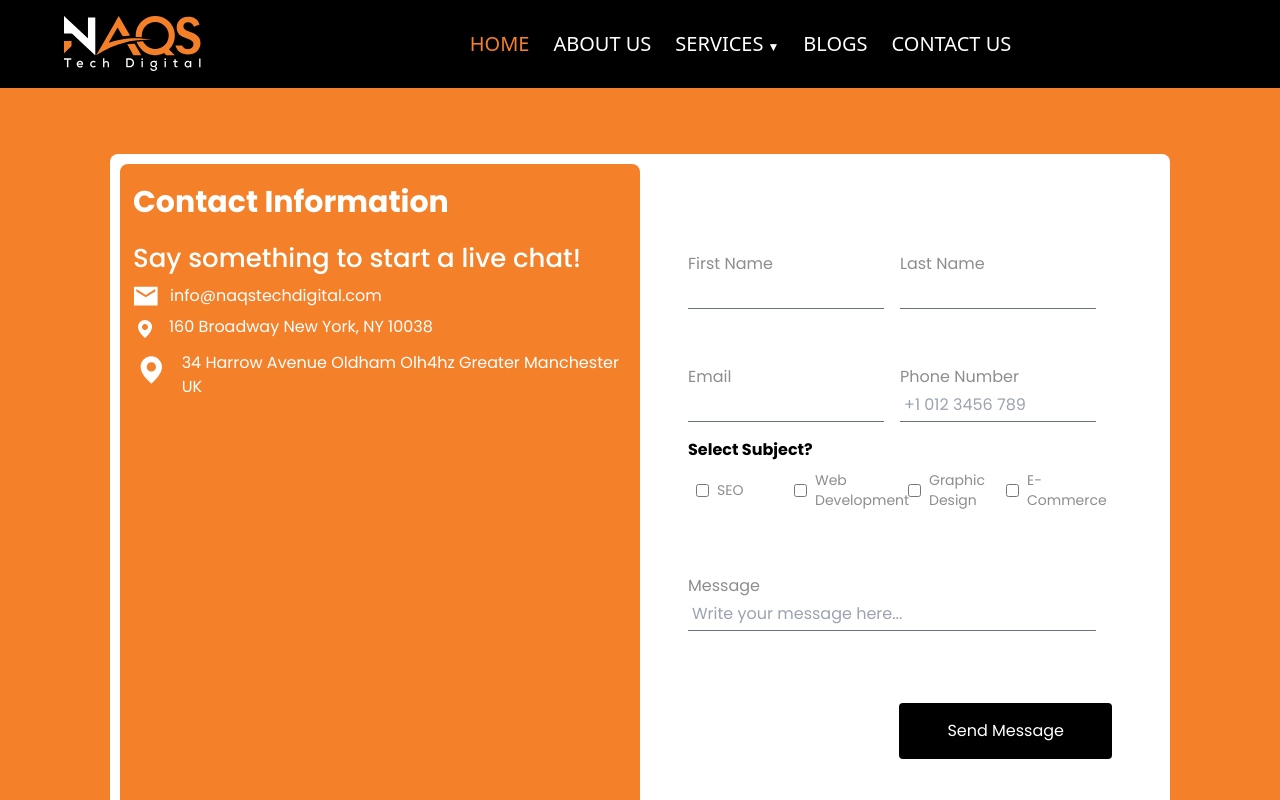
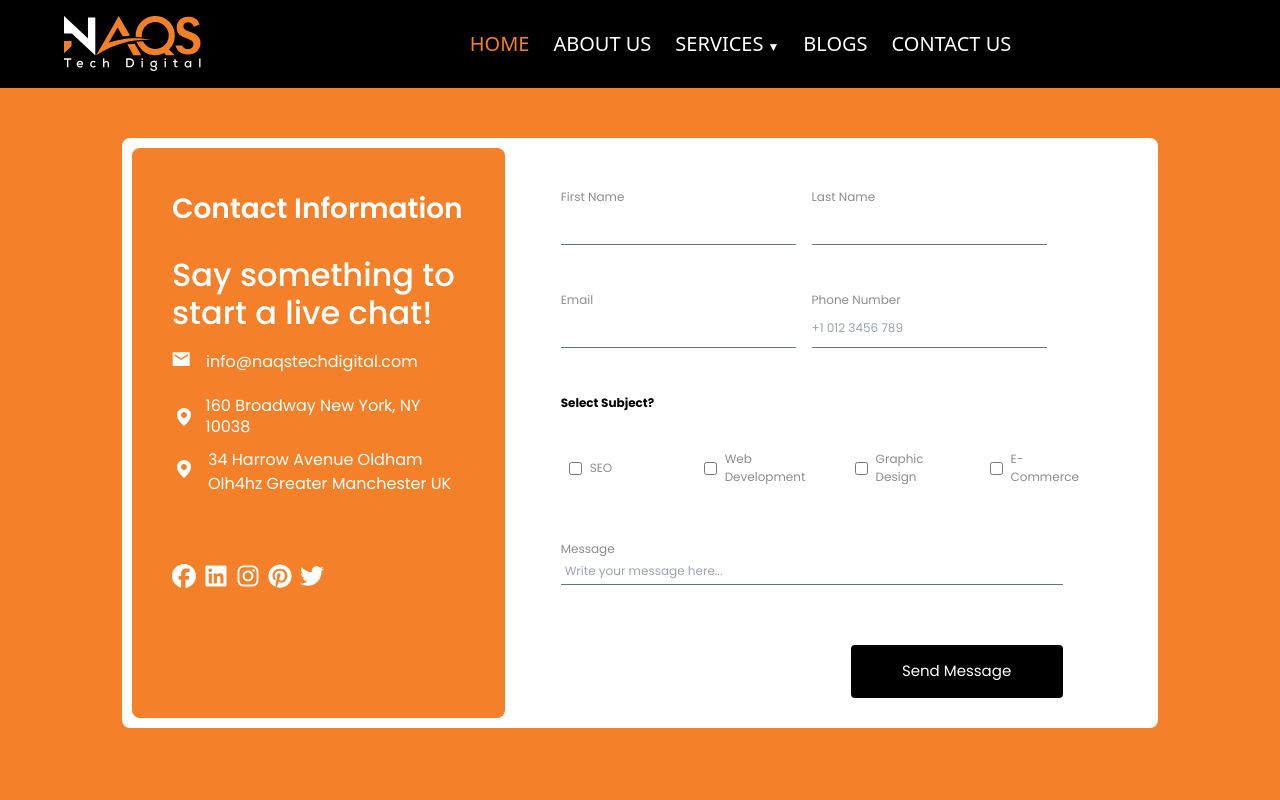
Before and after one commit to HumairaBatool/NaqsTech, a React (Create React App) app: page /contact-us in a window 1280 px wide. Shown: the top 800 px of the page. Built offline with nearby package versions, Linux system fonts and the light colour scheme.

Commit message:
Contact-Us-QA-Resolved

```diff
--- a/src/Components/Contact-Us.js
+++ b/src/Components/Contact-Us.js
@@ -18,7 +18,7 @@ function SocialIcons() {
       >
         <FontAwesomeIcon
           icon={faFacebook}
-          className="pr-1 w-6 h-6 text-white"
+          className="pr-2 w-6 h-6 text-white"
         />
       </a>
       <a
@@ -28,7 +28,7 @@ function SocialIcons() {
       >
         <FontAwesomeIcon
           icon={faLinkedin}
-          className="pr-1 w-6 h-6 text-white"
+          className="pr-2 w-6 h-6 text-white"
         />
       </a>
       <a
@@ -38,7 +38,7 @@ function SocialIcons() {
       >
         <FontAwesomeIcon
           icon={faInstagram}
-          className="pr-1  w-6 h-6 text-white"
+          className="pr-2  w-6 h-6 text-white"
         />
       </a>
       <a
@@ -48,7 +48,7 @@ function SocialIcons() {
       >
         <FontAwesomeIcon
           icon={faPinterest}
-          className="pr-1  w-6 h-6 text-white"
+          className="pr-2  w-6 h-6 text-white"
         />
       </a>
       <a
@@ -66,23 +66,23 @@ function SocialIcons() {
 }
 function ContactUs() {
   return (
-    <div className="bg-[#F48029] xs:p-4  xs2:px-[30px]  overflow-hidden">
-      <div className="lg:mx-20 md:mx-7 xs:bg-white rounded-lg">
-        <div className="container relative grid lg:grid-cols-2 xs:grid-cols-1  xs:mt-[50px] xs:p-[10px]">
-          <div className=" bg-[#F48029] rounded-lg container relative">
-            <div className=" xs:leading-[24px] xs:px-[13px] xs:pt-[20px] xs:pb-[40px] ">
-              <p className=" text-white xs:text-[20px] lg:text-3xl xs:font-[600] lg:font-bold  ">
+    <div className="bg-[#F48029] xs:px-[13px] xs2:px-[30px] lg:px-[122px] overflow-hidden xs:pb-[50px] lg:pb-[80px]">
+      <div className="xs:mt-[30px] lg:mt-[50px] xs:bg-white rounded-lg xs:pr-[20px] md1:pr-[20px] xs7:pr-[20px]">
+        <div className="container relative grid lg:grid-cols-3 xs:grid-cols-1">
+          <div className=" lg:w-[120%] lg1:w-[110%] xs:my-[10px]  xs:ml-[10px] xs:mr-[10px] xs:px-[13px] xs2:px-[10px] md:px-[40px] xs:pt-[20px] md:pt-[40px] md:pb-[40px] xs:pb-[40px] xs2:pb-[20px]  bg-[#F48029] md:rounded-lg container relative">
+            <div className=" xs:leading-[24px] ">
+              <p className=" text-white xs:text-[20px] md:text-[28px] xs:font-[600] xs:leading-[42px] xs:mb-[20px] md:pb-[6px] md:mb-[20px] ">
                 Contact Information
               </p>
-              <p className="text-white xs:text-[13px]  xs3:text-[26px] text-3xl xs:font-[500] xs:pt-[20px]">
+              <p className="text-white xs:text-[13px] xs3:text-[26px] md:text-[32px] xs3:leading-[38px] xs:font-[500] xs:leading-[25px] xs:mb-[20px]">
                 Say something to start a live chat!
               </p>
-              <div className="container flex  xs:pt-[10px]">
+              <div className="container flex text-left xs:pb-[10px]  ">
                 <svg
                   xmlns="http://www.w3.org/2000/svg"
-                  width="25"
-                  height="20"
-                  viewBox="0 0 18 14"
+                  width="24"
+                  height="24"
+className="flex  items-center"
                   fill="none"
                 >
                   <path
@@ -90,17 +90,17 @@ function ContactUs() {
                     fill="white"
                   />
                 </svg>
-                <p className="text-white pl-3 xs:leading-[20.8px]">
+                <p className="text-white  xs:pl-[10px] xs:leading-[20.8px]">
                   info@naqstechdigital.com{" "}
                 </p>
               </div>
-              <div className="container mx-auto xs:pt-[10px]">
-                <div className="flex">
+              <div className="container mx-auto xs:mt-[10px]  xs:pb-[10px]">
+                <div className="flex items-center">
                   <svg
                     xmlns="http://www.w3.org/2000/svg"
                     width="24"
                     height="24"
-                    viewBox="0 0 24 24"
+
                     fill="none"
                   >
                     <path
@@ -116,18 +116,18 @@ function ContactUs() {
                       fill="white"
                     />
                   </svg>
-                  <p className="text-white pl-3 xs:leading-[20.8px]">
+                  <p className="text-white xs:leading-[20.8px]  xs:pl-[10px]">
                     160 Broadway New York, NY 10038
                   </p>
                 </div>
               </div>
-              <div className="container mx-auto xs:pt-[10px]">
-                <div className="flex">
+              <div className="container mx-auto xs:pb-[10px] xs:mb-20px] md:mb-[50px]">
+                <div className="flex items-center">
+                <div>
                   <svg
                     xmlns="http://www.w3.org/2000/svg"
-                    width="38"
-                    height="38"
-                    viewBox="0 0 24 24"
+                    width="30"
+                    height="30"
                     fill="none"
                   >
                     <path
@@ -135,27 +135,27 @@ function ContactUs() {
               10.0037C18.9997 12.7157 17.0996 15.5617 15.4996 17.4727C14.4334 18.7452 13.2627 19.9263 11.9996 21.0037ZM11.9996 7.00371C10.9278 7.00371 9.93746 7.57551 9.40156 8.50371C8.86566 9.43192 8.86566 10.5755 9.40156 11.5037C9.93746 12.4319 10.9278 13.0037 11.9996 13.0037C13.6565 13.0037 14.9996 11.6606 14.9996 10.0037C14.9996 8.34686 13.6565 7.00371 11.9996 7.00371Z"
                       fill="white"
                     />
-                  </svg>
-                  <p className="text-white pl-3">
+                  </svg></div>
+                  <p className="text-white xs:pl-[6px] ">
                     34 Harrow Avenue Oldham Olh4hz Greater Manchester UK
                   </p>
                 </div>
               </div>
-              <div className="xs:mt-[50px] lg:mt-[400px]">
+              <div className="flex justify-center xs:pb-[20px] md:pb-[0px]  md:justify-start">
                 <SocialIcons></SocialIcons>
               </div>
             </div>
           </div>
 
-          <div className="flex flex-col  py-3 xs:p-3 lg:p-12 container relative ">
+          <div className="lg:ml-[100px] lg1:ml-[80px] lg1:w-[80%] lg:w-[70%] col-span-2  flex flex-col container relative md:mx-[10px] xs:px-[13px] xs2:px-[20px] xs:pt-[20px] xs2:pt-[25px] md:pt-[50px] xs:pb-[40px] xs2:pb-[30px] xs:text-[12px]">
             <form>
-              <div className="grid lg:grid-cols-2 xs:grid-cols-1 xs:py-5 lg:py-10">
+              <div className="grid md:grid-cols-2 lg1:grid-cols-2 lg:grid-cols-1 xs:grid-cols-1 md:mb-[30px]">
                 <div className="flex flex-col mb-4 pr-4">
                   <label className=" text-[#8D8D8D]" htmlFor="username">
                     First Name
                   </label>
                   <input
-                    className=" border-gray-500 border-b p-1 bg-transparent focus:outline-none"
+                    className=" border-gray-500 border-b py-[10px] bg-transparent focus:outline-none"
                     type="text"
                     id="FirstName"
                     name="FirstName"
@@ -166,20 +166,20 @@ function ContactUs() {
                     Last Name
                   </label>
                   <input
-                    className="border-gray-500 border-b p-1 bg-transparent focus:outline-none"
+                    className="border-gray-500 border-b py-[10px] bg-transparent focus:outline-none"
                     type="text"
                     id="FirstName"
                     name="FirstName"
                   />
                 </div>
               </div>
-              <div className="grid  lg:grid-cols-2 xs:grid-cols-1">
+              <div className="grid  md:grid-cols-2 lg1:grid-cols-2  lg:grid-cols-1  xs:grid-cols-1 md:mb-[30px]">
                 <div className="flex flex-col mb-4 pr-4">
                   <label className=" text-[#8D8D8D]" htmlFor="username">
                     Email
                   </label>
                   <input
-                    className=" border-gray-500 border-b p-1 bg-transparent focus:outline-none"
+                    className=" border-gray-500 border-b py-[10px] bg-transparent focus:outline-none"
                     type="text"
                     id="FirstName"
                     name="FirstName"
@@ -190,7 +190,7 @@ function ContactUs() {
                     Phone Number
                   </label>
                   <input
-                    className="border-gray-500 border-b p-1 bg-transparent focus:outline-none"
+                    className="border-gray-500 border-b py-[10px] bg-transparent focus:outline-none"
                     type="text"
                     id="FirstName"
                     name="FirstName"
@@ -198,18 +198,18 @@ function ContactUs() {
                   />
                 </div>
               </div>
-              <div className="font-bold">
+              <div className="font-bold md:mb-[30px]">
                 <p>Select Subject?</p>
               </div>
-              <div className="relative grid lg:grid-cols-4 xs:grid-cols-2 py-2 ">
+              <div className="relative grid md:grid-cols-4 flex gap-[70px] xs:grid-cols-2 py-2 xs:text-[12px] md:mb-[30px]">
                 <div className="flex items-center mb-4 px-2">
                   <input
                     type="checkbox"
                     id="checkbox1"
                     name="checkbox1"
-                    className="mr-2"
+                    className="xs:mr-2 "
                   />
-                  <label htmlFor="checkbox1" className="text-[#8D8D8D] text-sm">
+                  <label htmlFor="checkbox1" className="text-[#8D8D8D]">
                     SEO
                   </label>
                 </div>
@@ -220,7 +220,7 @@ function ContactUs() {
                     name="checkbox1"
                     className="mr-2"
                   />
-                  <label htmlFor="checkbox1" className="text-[#8D8D8D] text-sm">
+                  <label htmlFor="checkbox1" className="text-[#8D8D8D] ">
                     Web Development
                   </label>
                 </div>
@@ -231,7 +231,7 @@ function ContactUs() {
                     name="checkbox1"
                     className="mr-2"
                   />
-                  <label htmlFor="checkbox1" className="text-[#8D8D8D] text-sm">
+                  <label htmlFor="checkbox1" className="text-[#8D8D8D]">
                     Graphic Design
                   </label>
                 </div>
@@ -242,18 +242,18 @@ function ContactUs() {
                     name="checkbox1"
                     className="mr-2"
                   />
-                  <label htmlFor="checkbox1" className="text-[#8D8D8D] text-sm">
+                  <label htmlFor="checkbox1" className="text-[#8D8D8D]">
                     E-Commerce
                   </label>
                 </div>
               </div>
 
-              <div className="flex flex-col mb-4 pr-4 py-10">
+              <div className="flex flex-col xs:pb-[26px] md:pb-[60px]">
                 <label className=" text-[#8D8D8D]" htmlFor="username">
                   Message
                 </label>
                 <input
-                  className="border-gray-500 border-b p-1 bg-transparent focus:outline-none"
+                  className="border-gray-500 text-black border-b p-1 bg-transparent focus:outline-none"
                   type="text"
                   id="FirstName"
                   name="FirstName"
@@ -261,16 +261,17 @@ function ContactUs() {
                 />
               </div>
 
-              <div className="text-right">
-                <button className="bg-black  text-white px-12 py-4 mt-4 rounded">
-                  Send Message
-                </button>
-              </div>
+              <div className="xs:flex xs:justify-center md:justify-end">
+              <button className="bg-black md:text-[15px] text-white xs:w-full md:w-[212px] xs:py-[10px] md:py-[15px] rounded">
+                Send Message
+              </button>
+            </div>
+
             </form>
           </div>
         </div>
       </div>
-      </div>
+    </div>
   );
 }
 export default ContactUs;
--- a/tailwind.config.js
+++ b/tailwind.config.js
@@ -13,9 +13,12 @@ module.exports = {
         'xs5': '600px',
         'xs6': '700px',
         'md': '768px',
+        'md1':'848px',
         'xs7': '885px',
+        'xs7-1':'965px',
         'xs8': '1002px',
         'lg': '1025px', // Adjust this breakpoint as needed
+        'lg1':'1222px',//for About-US Page
       },
       fontFamily: {
         poppins: ['Poppins', 'sans-serif'],
```
